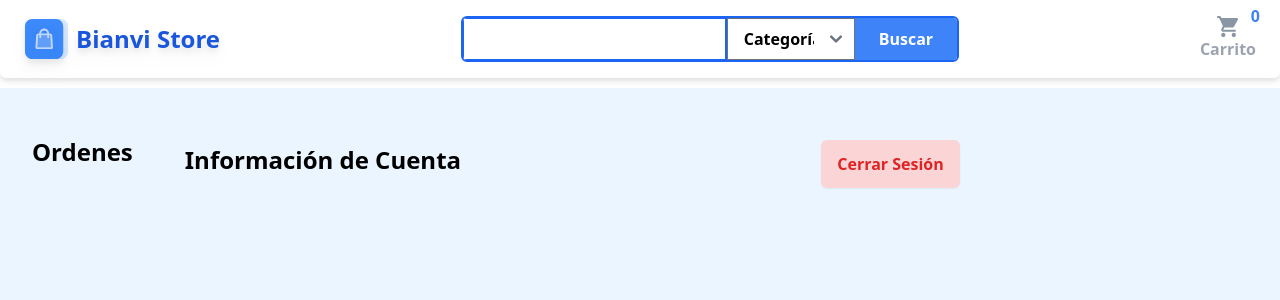
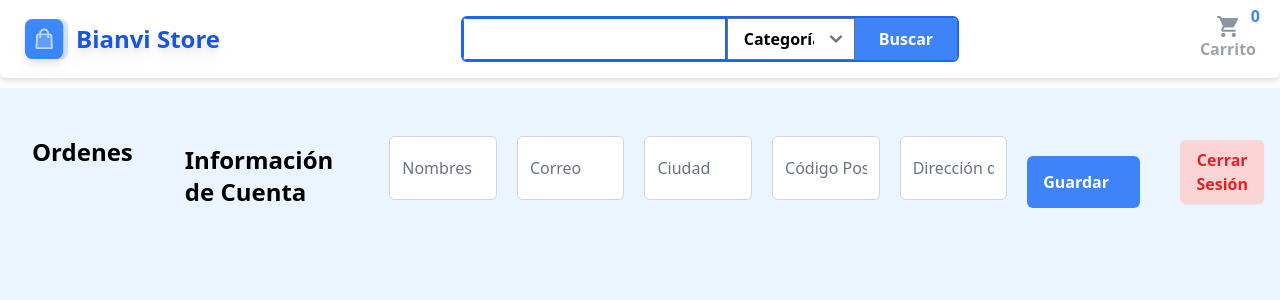
Before and after one commit to ravenbbs/Ecommerce-Front, a Next.js app: page /account in a window 1280 px wide. Shown: the top 300 px of the page. Built offline with nearby package versions, Linux system fonts and the light colour scheme; no server answers; what next-reveal would draw is missing.

Commit message:
agregando detalles de cuenta

```diff
--- a/pages/account.js
+++ b/pages/account.js
@@ -1,8 +1,17 @@
 import Header from "@/components/Header";
+import Input from "@/components/Input";
+import axios from "axios";
 import { signIn, signOut, useSession } from "next-auth/react";
 import { RevealWrapper } from "next-reveal";
+import { useState } from "react";
 
 export default function AccountPage() {
+  const [name, setName] = useState("");
+  const [email, setEmail] = useState("");
+  const [city, setCity] = useState("");
+  const [postalCode, setPostalCode] = useState("");
+  const [streetAddress, setStreetAddress] = useState("");
+
   const session = useSession();
   function logout() {
     signOut({
@@ -12,6 +21,12 @@ export default function AccountPage() {
   function login() {
     signIn("google");
   }
+
+  function saveAddress(){
+    const data = {name, email, city, postalCode, streetAddress }
+    axios.put('/api/address', data)
+  }
+
 
   return (
     <>
@@ -23,6 +38,49 @@ export default function AccountPage() {
         <RevealWrapper className="bg-white shadow rounded-lg h-fit w-full max-w-xl max-md:mx-auto p-4 ">
           <h1 className=" mt-2 mx-4">Información de Cuenta</h1>
           <hr className="border-gray-300 my-4" />
+              <Input
+                type="text"
+                placeholder="Nombres"
+                name="name"
+                defaultValue={name}
+                onChange={(ev) => setName(ev.target.value)}
+              />
+              <Input
+                type="text"
+                placeholder="Correo"
+                name="email"
+                defaultValue={email}
+                onChange={(ev) => setEmail(ev.target.value)}
+              />
+              <Input
+                type="text"
+                placeholder="Ciudad"
+                name="city"
+                defaultValue={city}
+                onChange={(ev) => setCity(ev.target.value)}
+              />
+              <Input
+                type="text"
+                placeholder="Código Postal"
+                name="postalCode"
+                defaultValue={postalCode}
+                onChange={(ev) => setPostalCode(ev.target.value)}
+              />
+              <Input
+                type="text"
+                placeholder="Dirección domicilio"
+                name="streetAddress"
+                defaultValue={streetAddress}
+                onChange={(ev) => setStreetAddress(ev.target.value)}
+              />
+              <button
+              onClick={saveAddress}
+                type="submit"
+                className=" btn-default btn-blue font-semibold  text-gray-800  flex items-center w-full text-center"
+              >
+                Guardar
+              </button>
+            <hr className="border-gray-300 my-4" />
           {session && (
             <button
               onClick={logout}
--- a/pages/cart.js
+++ b/pages/cart.js
@@ -2,9 +2,12 @@ import { CartContext } from "@/components/CartContext";
 import Header from "@/components/Header";
 import Input from "@/components/Input";
 import axios from "axios";
+import { useSession } from "next-auth/react";
 import { useContext, useEffect, useState } from "react";
 
 export default function CartPage() {
+  const {data:session} = useSession()
+
   const { cartProducts, addProduct, removeProduct, productId } =
     useContext(CartContext);
   const [products, setProducts] = useState([]);
```
Also changed, not shown: components/NewProducts.js (+0 -7 lines), models/Address.js (added, +13 -0 lines).
